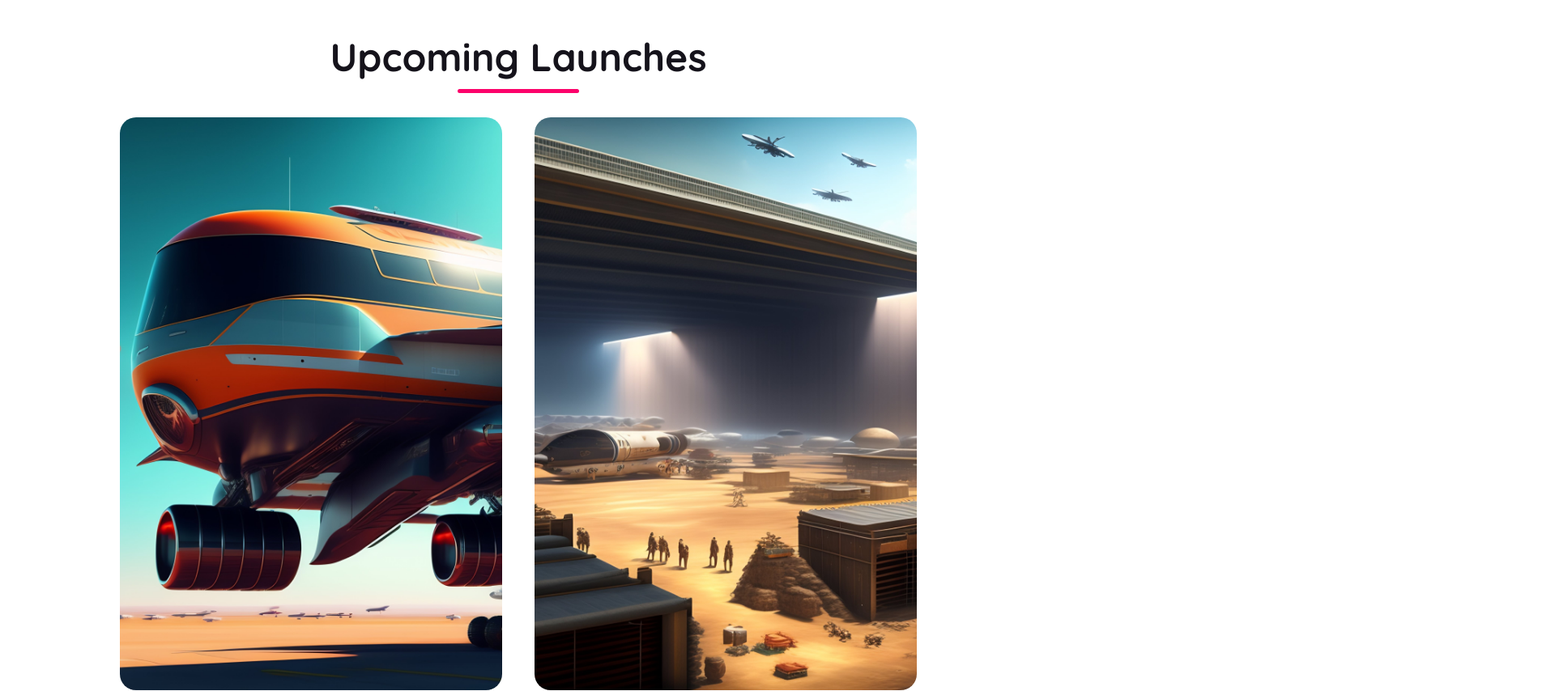
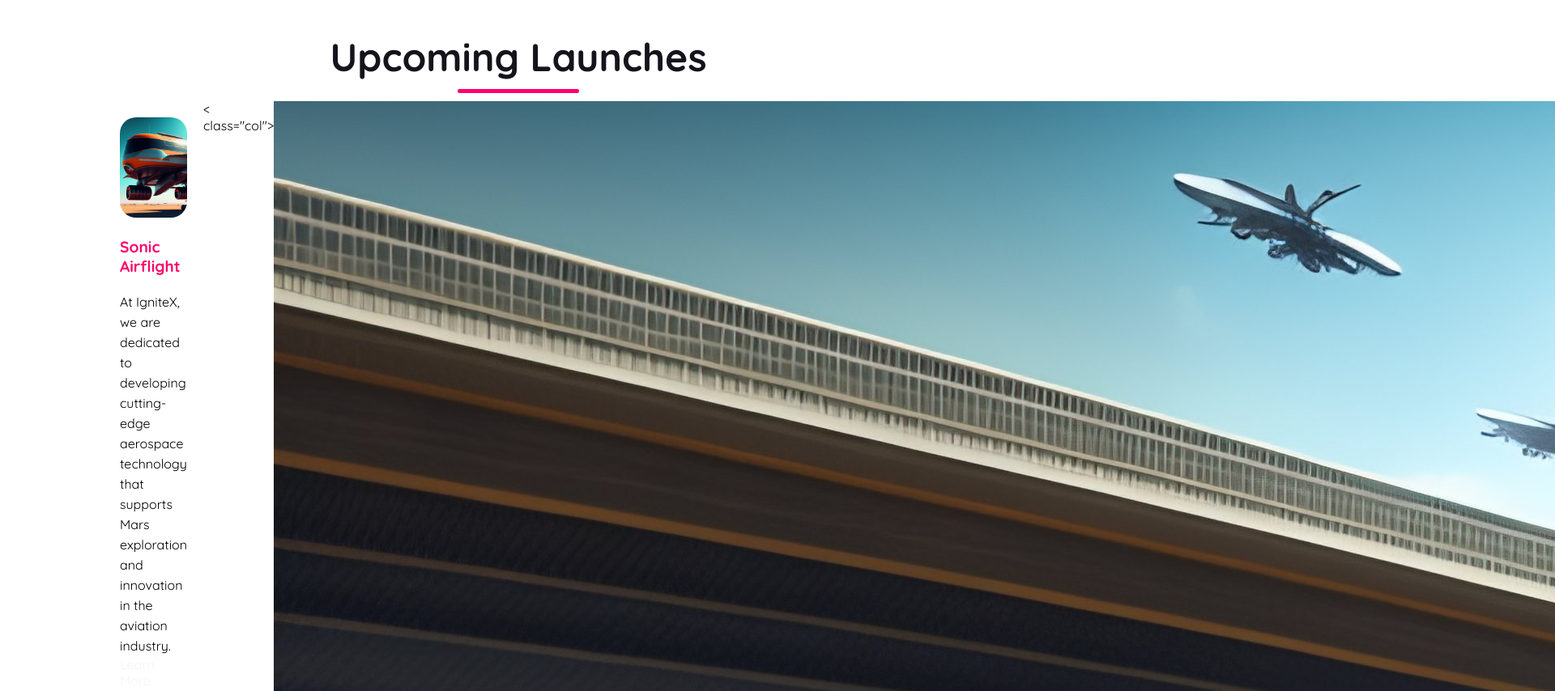
Before and after one commit to edeniyanda/IgniteX, a plain HTML site: page index.html in a window 1280 px wide. Shown: the part 840-1694 px from the top of the page at 81% size, 1920 px wide, since content can reach past the window. Drawn offline with Linux system fonts and the light colour scheme.

Commit message:
A qucik Update

```diff
--- a/index.html
+++ b/index.html
@@ -41,13 +41,13 @@
         </div>
         <div class="row">
             <div class="col">
-                <div class="imgdiv"><img src="img/b02.jpeg" alt=""></div>
+                <img src="img/b02.jpeg" alt="">
                 <h4>Sonic Airflight</h4>
                 <p>At IgniteX, we are dedicated to developing cutting-edge aerospace technology that supports Mars exploration and innovation in the aviation industry.</p>
                 <a href=""class="patch">Learn More</a>
             </div>
-            <div class="col">
-                <div class="imgdiv"><img src="img/bg02.jpeg" alt=""></div>
+            < class="col">
+                <img src="img/bg02.jpeg" alt="">
                 <h4>Mars Colonization</h4>
                 <p>At IgniteX, we are dedicated to developing cutting-edge aerospace technology that supports Mars exploration and innovation in the aviation industry. </p>
                 <a href=""class="patch">Learn More</a>
```
